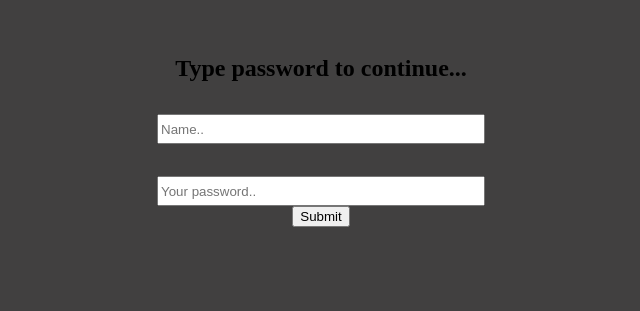
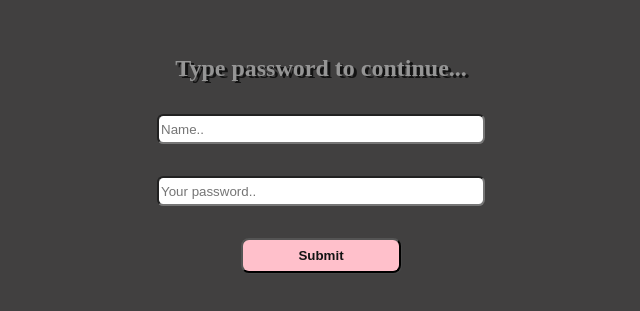
Before and after one commit to Bogdan3-web/Bogdan3-web.github.io, a website: page index.html in a window 1280 px wide. Shown: the part 209-520 px from the top of the page, without its empty margins (319-959 px from the left). Drawn offline with Linux system fonts and the light colour scheme.

Commit message:
Update input.css

```diff
--- a/input.css
+++ b/input.css
@@ -3,11 +3,13 @@ body {
     padding: 0;
     background-color: rgb(65, 64, 64);
     text-align: center;
+    align-items: center;
 }
 
 div {
     display: inline-block;
     margin-top: 15rem;
+    text-align: center;
 }
 
 input {
@@ -15,16 +17,40 @@ input {
     width: 20rem;
     height: 1.5rem;
     margin-top: 2rem;
+    border-radius: 0.4rem;
 }
 
 p {
+    color: rgb(149, 149, 149);
     font-size: 1.5rem;
     font-weight: 900;
+    text-shadow: 3px 2px rgb(19, 19, 19);
 }
 
 a {
     text-decoration: none;
     color: black;
     margin-left: 1rem;
+}
+#continue {
+    font-weight: bolder;
+    background-color: pink;
+    color: rgb(19, 19, 19);
     display: none;
+    width: 10rem;
+    margin-top: 2rem;
+    padding: 0.5rem 0.8rem;
+    border-radius: 0.5rem;
+    box-shadow: 1px 1px rgb(71, 71, 71);
 }
+
+#submitBtn {
+    font-weight: bolder;
+    background-color: pink;
+    color: rgb(19, 19, 19);
+    width: 10rem;
+    margin-top: 2rem;
+    padding: 0.5rem 0.8rem;
+    border-radius: 0.5rem;
+    box-shadow: 1px 1px rgb(71, 71, 71);
+}
```
